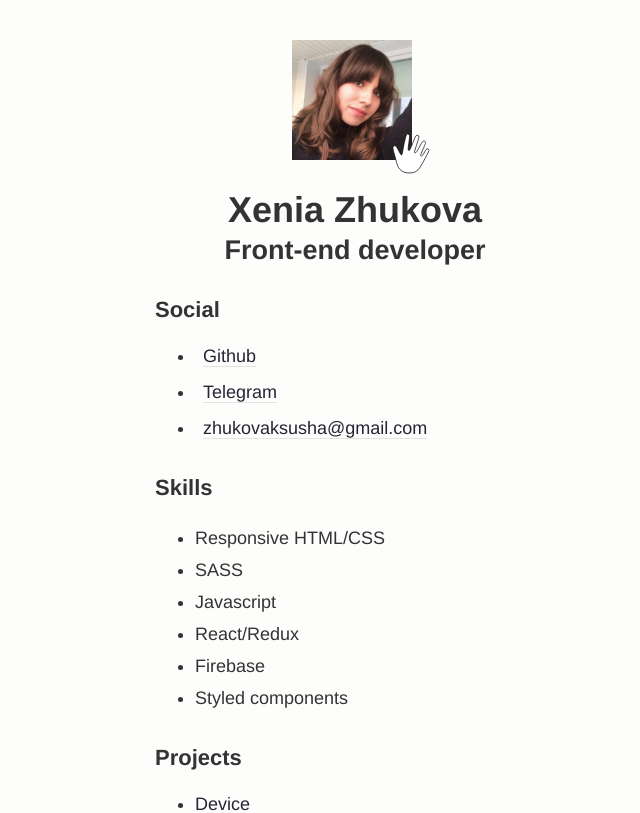
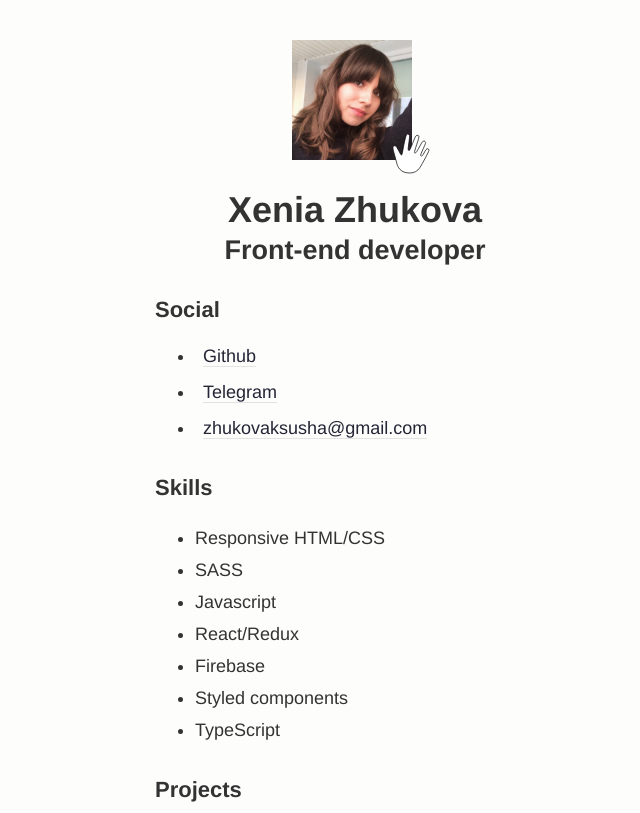
Before and after one commit to kporcelainluv/svelte-resume, a Svelte app: page / in a window 1280 px wide. Shown: the top 813 px of the page, without its empty margins (285-925 px from the left). Built offline with nearby package versions, Linux system fonts and the light colour scheme.

Commit message:
update skills const

```diff
--- a/src/App.svelte
+++ b/src/App.svelte
@@ -25,7 +25,8 @@
     "Javascript",
     "React/Redux",
     "Firebase",
-    "Styled components"
+    "Styled components",
+    'TypeScript'
   ];
 
   const social = [
```
